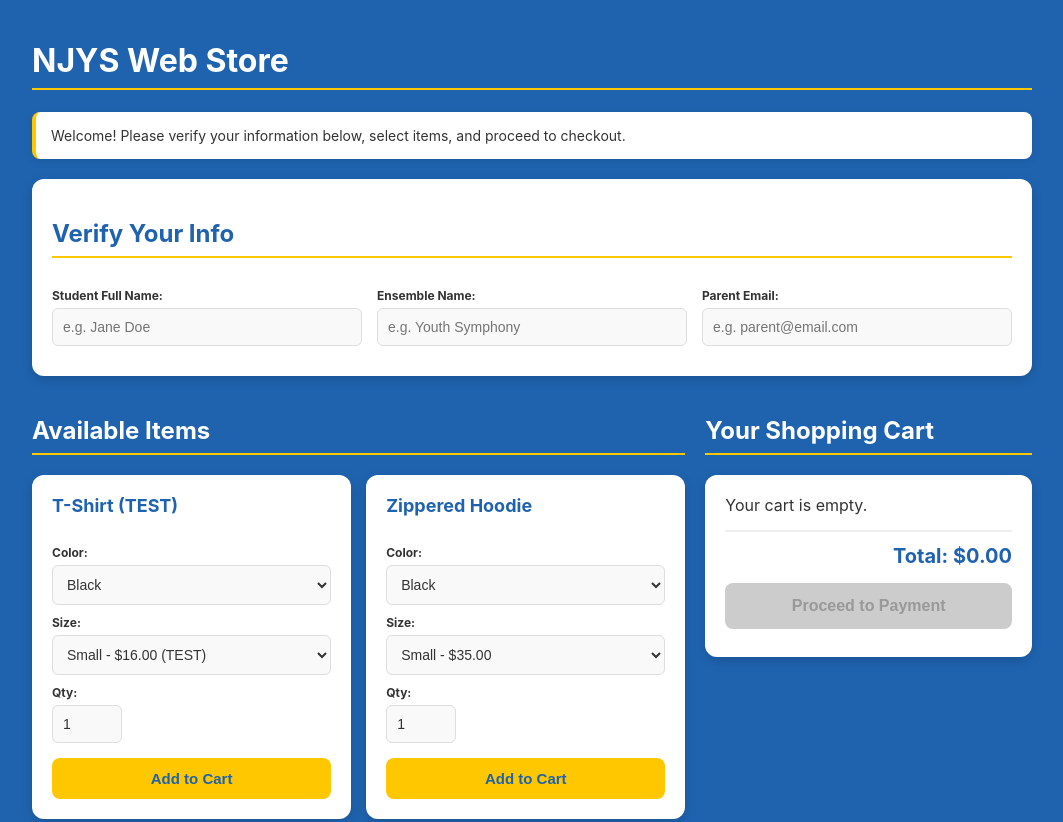
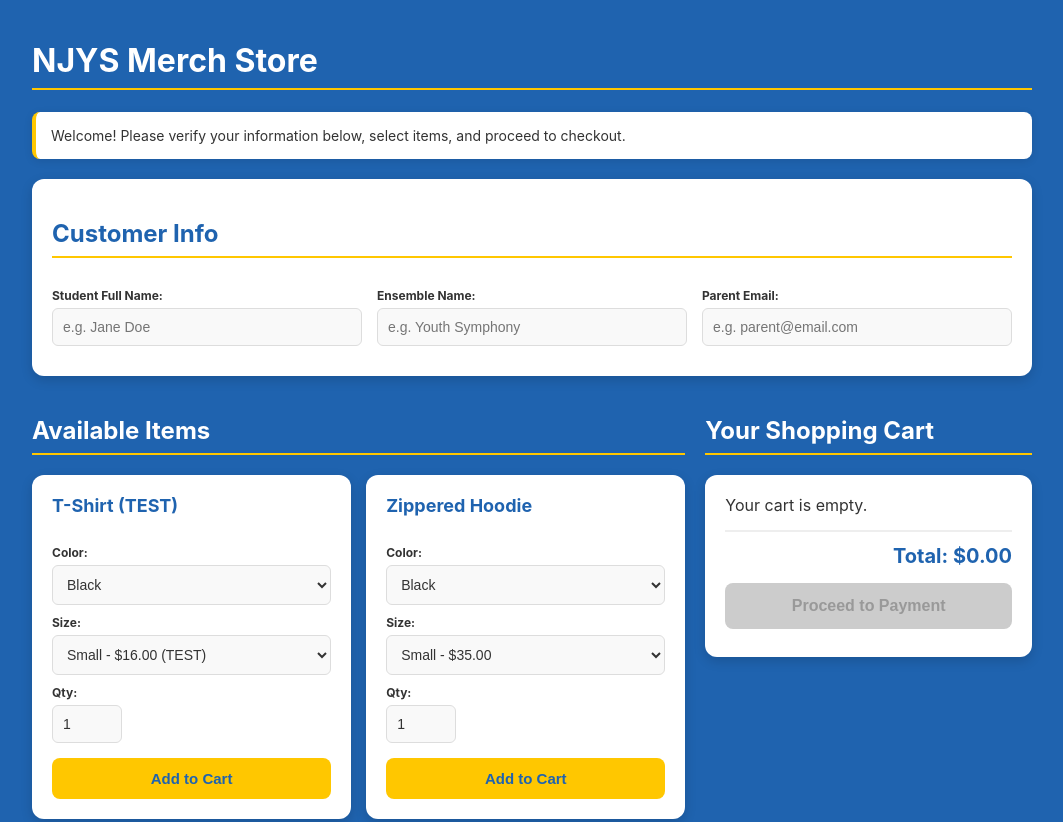
Before and after one commit to newjerseyyouthsymphony/store, a website: page index.html in a window 1280 px wide. Shown: the top 822 px of the page, without its empty margins (108-1171 px from the left). Drawn offline with Linux system fonts and the light colour scheme.

Commit message:
Update store name and header for customer info

```diff
--- a/index.html
+++ b/index.html
@@ -45,14 +45,14 @@
         let stripe = null;
     </script>
 
-    <h1>NJYS Web Store</h1>
+    <h1>NJYS Merch Store</h1>
 
     <div class="info-message">
         Welcome! Please verify your information below, select items, and proceed to checkout.
     </div>
 
     <div class="student-panel" style="margin-bottom: 20px;">
-        <h2>Verify Your Info</h2>
+        <h2>Customer Info</h2>
         <div style="display: flex; gap: 15px; flex-wrap: wrap;">
             <div style="flex: 1; min-width: 200px;">
                 <label>Student Full Name:</label>
```
